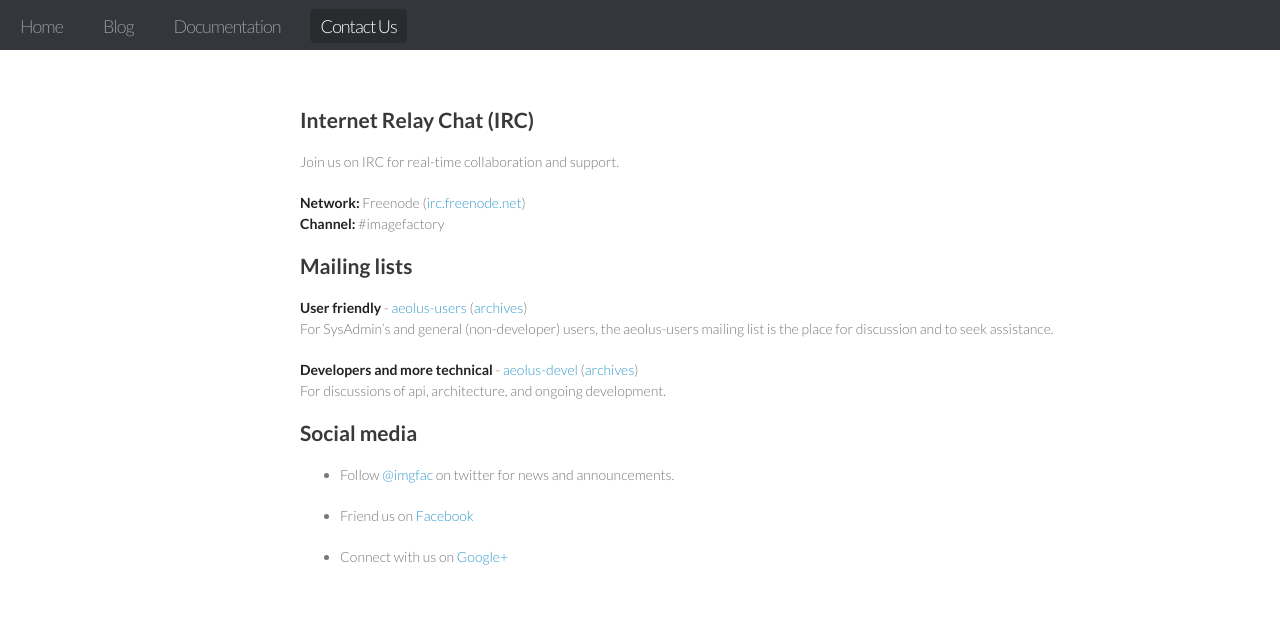
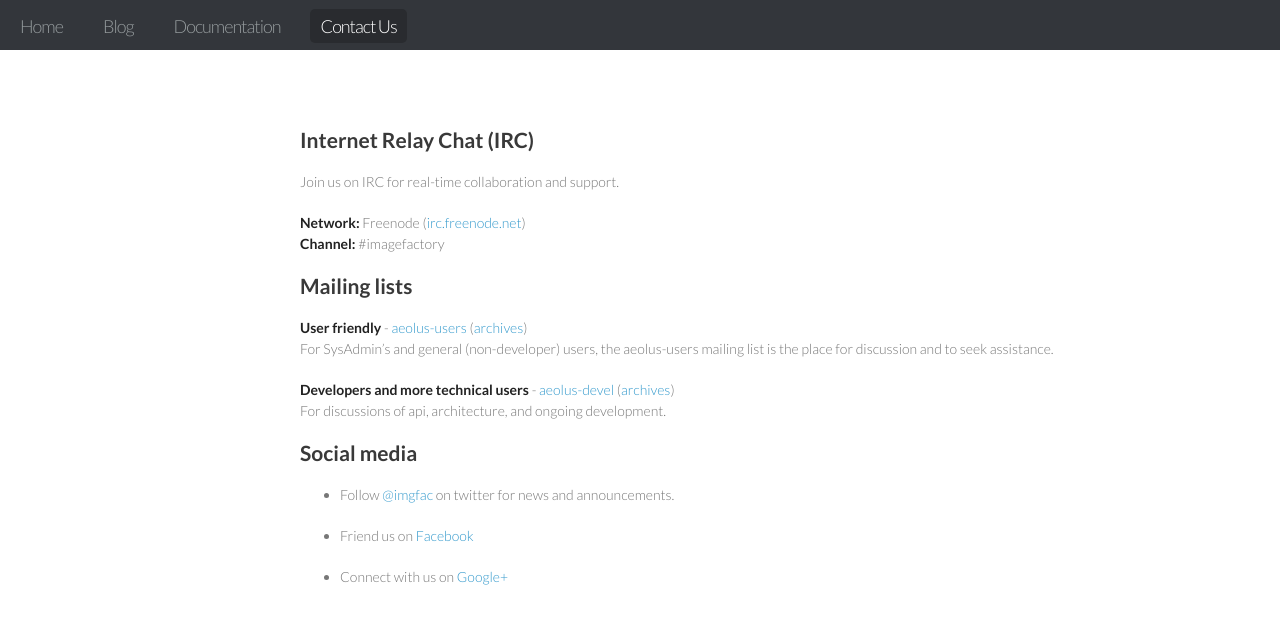
Before and after one commit to redhat-imaging/imagefactory, a Jekyll site: the page built from contact_us.markdown, in a window 1280 px wide. Shown: the top 624 px of the page. Built offline with Jekyll 4.4.1, drawn with Linux system fonts in a browser that asks for light colours.

Commit message:
revise the contact us page
Signed-off-by: Steve Loranz <sloranz@redhat.com>

```diff
--- a/contact_us.markdown
+++ b/contact_us.markdown
@@ -4,6 +4,7 @@
 title: Contact Us
 ---
 
+<a id="irc" />
 ## Internet Relay Chat (IRC)
 
 Join us on IRC for real-time collaboration and support.
@@ -11,6 +12,7 @@
 **Network:** Freenode \([irc.freenode.net](irc://irc.freenode.net/imagefactory "#imagefactory on freenode")\)
 **Channel:** #imagefactory
 
+<a id="mailing-lists">
 ## Mailing lists
 
 **User friendly** -
@@ -18,10 +20,11 @@
 For SysAdmin's and general (non-developer) users, the aeolus-users mailing list is the place for discussion and to seek assistance.
 
 
-**Developers and more technical** -
+**Developers and more technical users** -
 [aeolus-devel](https://lists.fedorahosted.org/mailman/listinfo/aeolus-devel) \([archives](https://lists.fedorahosted.org/pipermail/aeolus-devel/)\)
 For discussions of api, architecture, and ongoing development.
 
+<a id="social">
 ## Social media
 
 * Follow [@imgfac](https://twitter.com/imgfac) on twitter for news and announcements.
```
